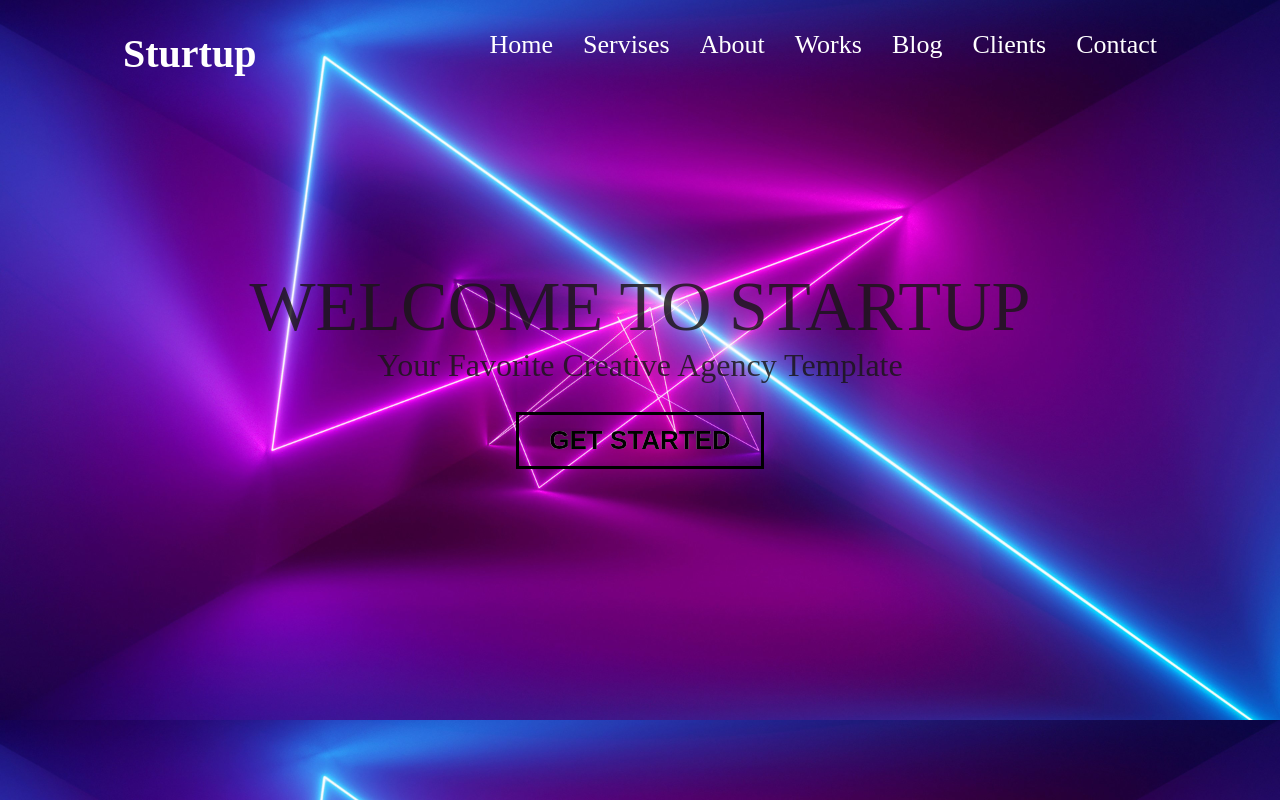
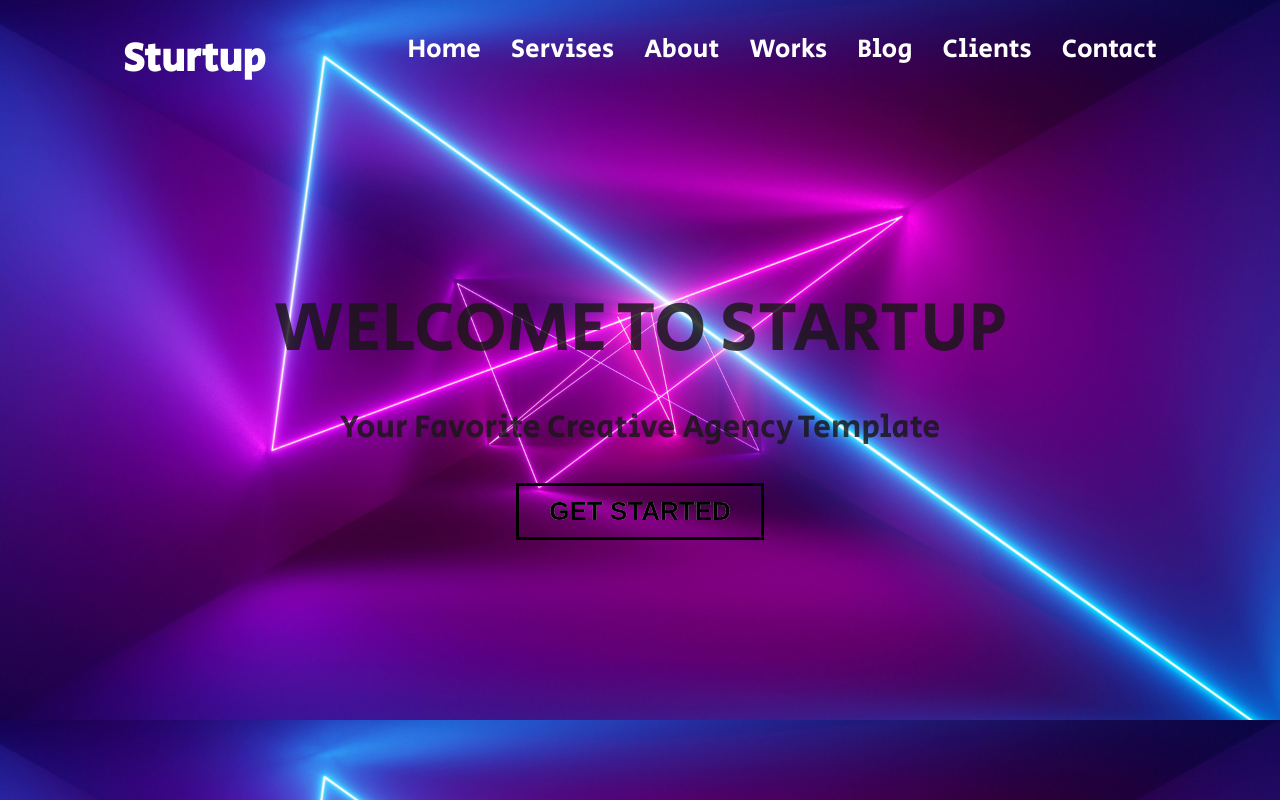
Before and after one commit to Lena11120/16, a plain HTML site: page index.html in a window 1280 px wide. Drawn offline with Linux system fonts and the light colour scheme.

Commit message:
classWork

```diff
--- a/index.html
+++ b/index.html
@@ -5,6 +5,7 @@
     <meta http-equiv="X-UA-Compatible" content="IE=edge">
     <meta name="viewport" content="width=device-width, initial-scale=1.0">
     <link rel="stylesheet" href="style.css">
+<link href="https://fonts.googleapis.com/css2?family=Karla&family=Secular+One&display=swap" rel="stylesheet">
     <title>Document</title>
 </head>
 <body>
--- a/style.css
+++ b/style.css
@@ -1,6 +1,7 @@
 body {
     background-image: url(image.jpg);
     background-size: cover;
+    font-family: 'Secular One', sans-serif;
 }
 
 ul {
@@ -40,6 +41,7 @@ ul {
 text-transform: uppercase;
 font-size: 70px;
 font-weight: 900px;
+margin-bottom: 24px;
 }
 
 .favorite {
@@ -49,7 +51,7 @@ font-weight: 800px;
 
 button {
     text-transform: uppercase;
-    margin-top: 28px;
+    margin-top: 32px;
     border: 3px solid black;
     -webkit-background-clip: text;
     padding: 10px 30px;
```
